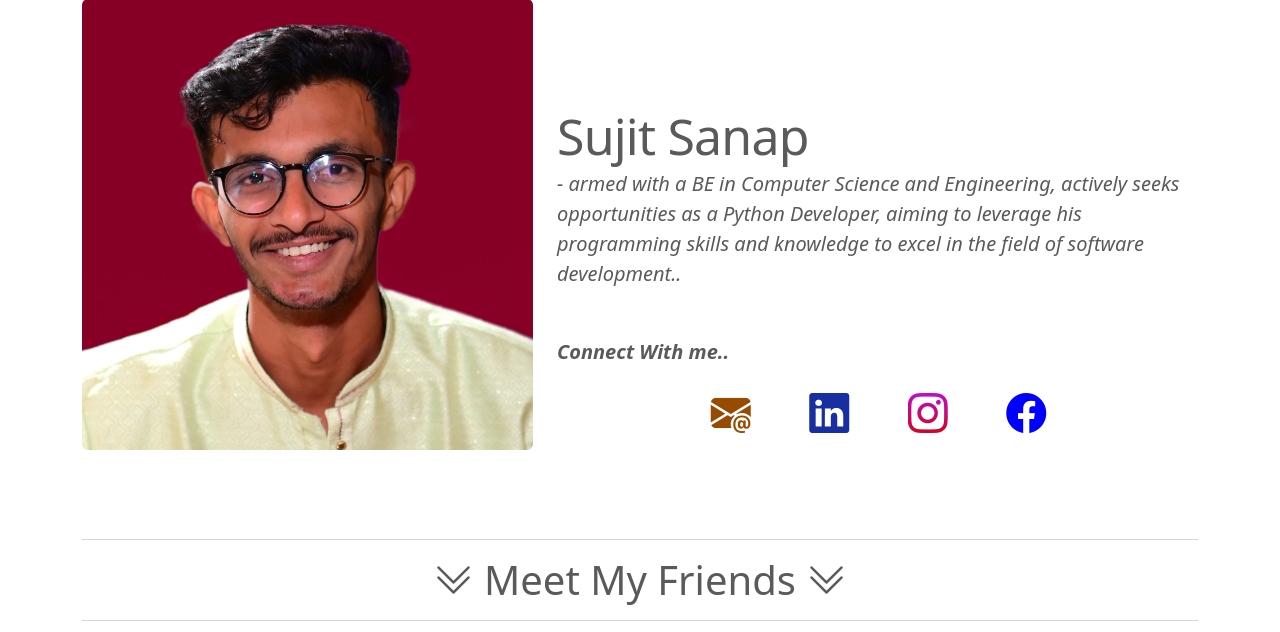
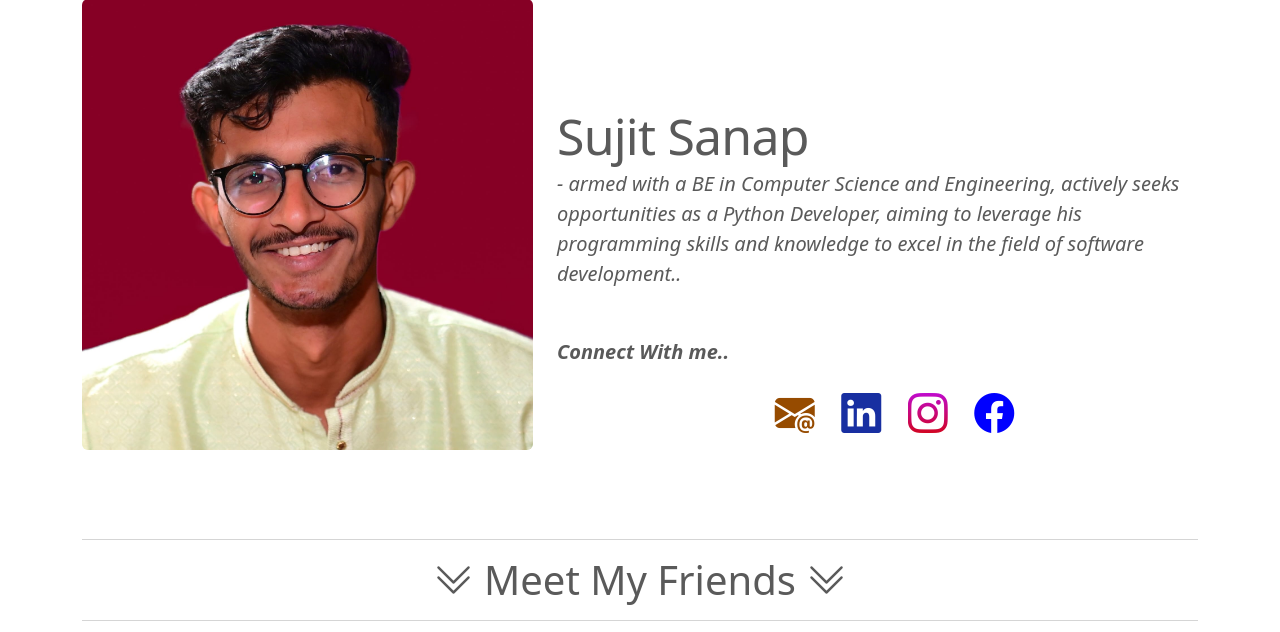
Before and after one commit to sujitsanap143/frds-web-tp, a Flask app: page / in a window 1280 px wide. Shown: the part 871-1503 px from the top of the page. Run offline with Flask 3, Linux system fonts and the light colour scheme; some libraries are stand-ins or nearby versions.

Commit message:
smedia mx-3

```diff
--- a/templates/index.html
+++ b/templates/index.html
@@ -143,13 +143,13 @@
 
             <a href="mailto:sujitsanap143@gmail.com" target="_blank"><i class="bi bi-envelope-at-fill" id="wp"></i></a>
 
-            <a href="https://www.linkedin.com/in/sujit-sanap-b673b4216/" target="_blank"><i class="bi bi-linkedin mx-5" id="ld"></i></a>
+            <a href="https://www.linkedin.com/in/sujit-sanap-b673b4216/" target="_blank"><i class="bi bi-linkedin mx-3" id="ld"></i></a>
 
             <a href="https://www.instagram.com/sujit_sanap_/" target="_blank"><i class="bi bi-instagram" id="insta"></i></a>
 
 
 
-            <a href="https://www.facebook.com/sujit.sanap.33/" target="_blank"><i class="bi bi-facebook mx-5" id="fb"></i></a>
+            <a href="https://www.facebook.com/sujit.sanap.33/" target="_blank"><i class="bi bi-facebook mx-3" id="fb"></i></a>
 
           </div>
 
```
